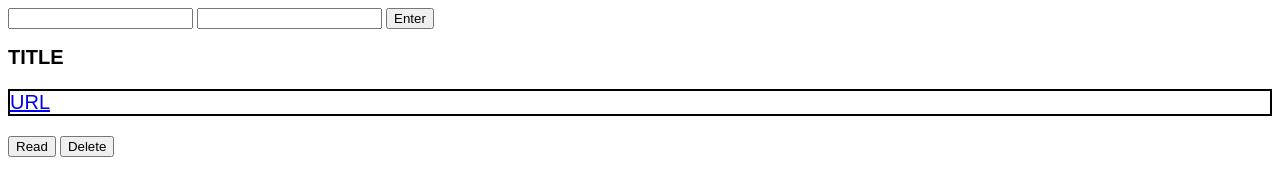
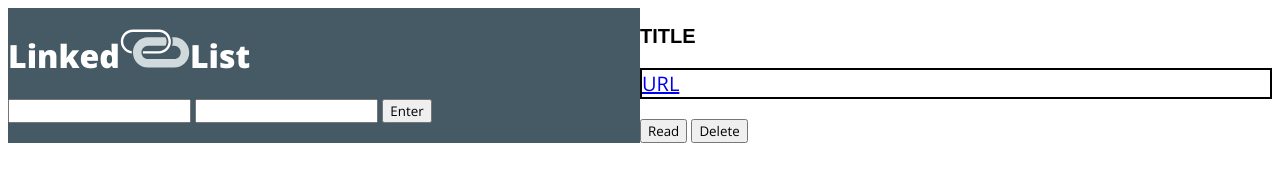
Before and after one commit to LisaBaird/linkedlistLL, a plain HTML site: page index.html in a window 1280 px wide. Drawn offline with nearby package versions, Linux system fonts and the light colour scheme.

Commit message:
Add css to logo and backgrounds

```diff
--- a/index.html
+++ b/index.html
@@ -1,18 +1,20 @@
 <!DOCTYPE html>
 <html>
   <head>
+    <link href="https://fonts.googleapis.com/css?family=Open+Sans:400,800" rel="stylesheet">
     <link rel="stylesheet" type="text/css" href="main.css" />
     <meta charset="utf-8">
     <title></title>
   </head>
   <body>
-    <div>
+    <div id = "title-side">
+      <h1><span class= "title">Linked</span><img src = "images/linked-list-logo (1).svg" id = "logo" alt= "logo"/><span class = "title">List</span></h1>
       <input type = "text" id = "input-title"></input>
       <input type = "text" id = "input-url"></input>
       <button id = "btn-enter">Enter</button>
     </div>
 
-    <div>
+    <div id = "card-side">
       <h2 id ="card-title">TITLE</h2>
       <p><a href= "#" id = "card-url">URL</a></p>
       <button id = "btn-read">Read</button>
--- a/main.css
+++ b/main.css
@@ -1,3 +1,30 @@
+
+*{
+  font-family: 'Open Sans', sans-serif;
+}
+
+body {
+  display: flex;
+}
+
+#title-side {
+  width: 50%;
+  background-color: #455A64;
+}
+
+#logo {
+  width: 70px;
+}
+
+.title {
+  color: #FFFFFF;
+  font-weight: 800;
+}
+
+#card-side {
+  width: 50%;
+}
+
 p {
   color: black;
   font-family: sans-serif;
```
Also changed, not shown: images/linked-list-logo (1).svg (added), 1 other file.
